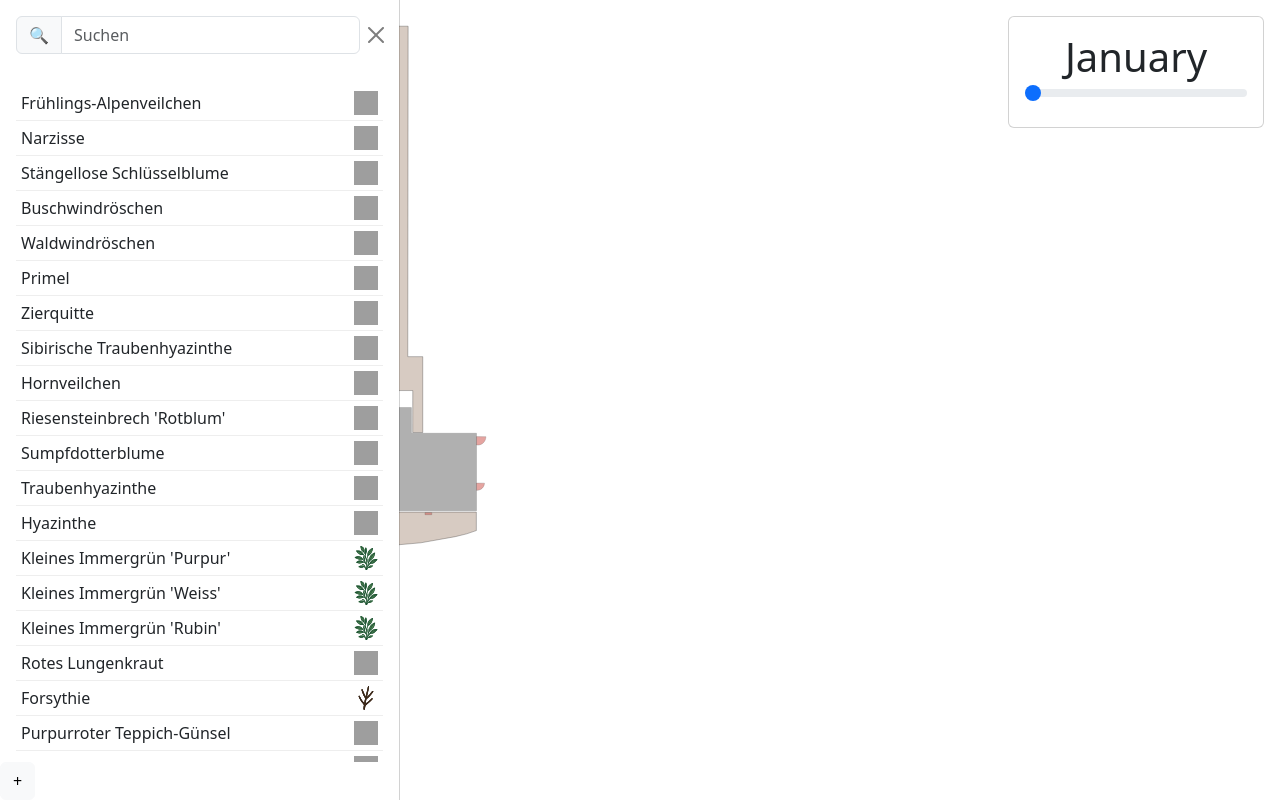
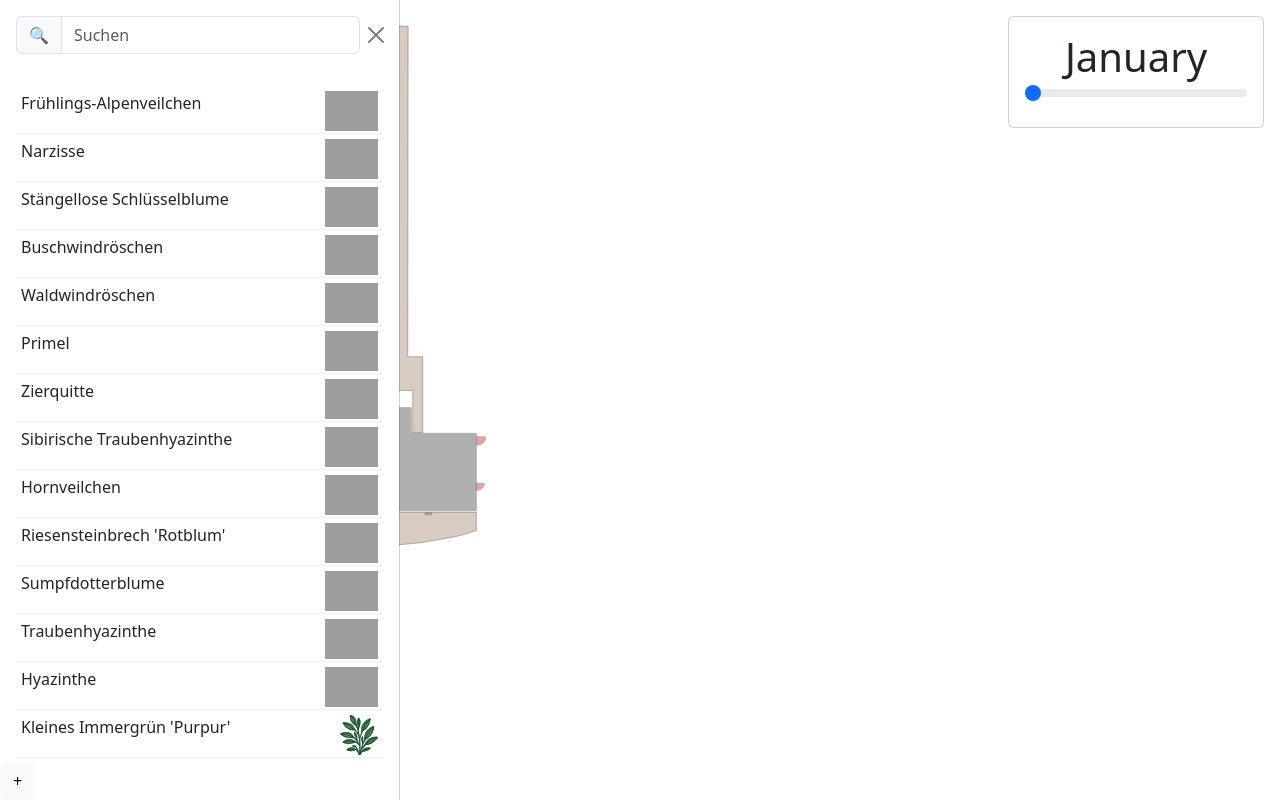
Before and after one commit to heeplr/gardenmap, a Flask app: page / in a window 1280 px wide, after a click that opens the changed part. Run offline with Flask 3, Linux system fonts and the light colour scheme; data that the repository does not hold is empty; some libraries are stand-ins or nearby versions; grey boxes are pictures that could not be loaded.

Commit message:
bigger icons

```diff
--- a/templates/index.html
+++ b/templates/index.html
@@ -8,8 +8,8 @@
         html, body { margin: 0; overflow: hidden; }
         .carousel-item { transition: transform .25s ease, opacity .25s ease-out !important }
         #toolbox { position: absolute; top: 1rem; left: 1rem; }
-        .plants-item { padding: 5px; cursor: grab; border-bottom: 1px solid #eee; user-select: none; }
-        .plants-item img { width: 1.5em; height: 1.5em; margin-left: 1em; }
+        .plants-item { height: 3rem; padding: 5px; cursor: grab; border-bottom: 1px solid #eee; user-select: none; }
+        .plants-item img { width: auto; height: 2.5rem; margin-left: 1em; }
         #edit-form { position: fixed; top: 20px; left: 50%; transform: translateX(-50%); background: #fff; padding: 10px; border: 1px solid #aaa; z-index: 10; }
         #zoom-controls { position: absolute; bottom: 1rem; left: 1rem; }
         svg { width: 100vw; height: 100vh; background: #ffffff; }
```
